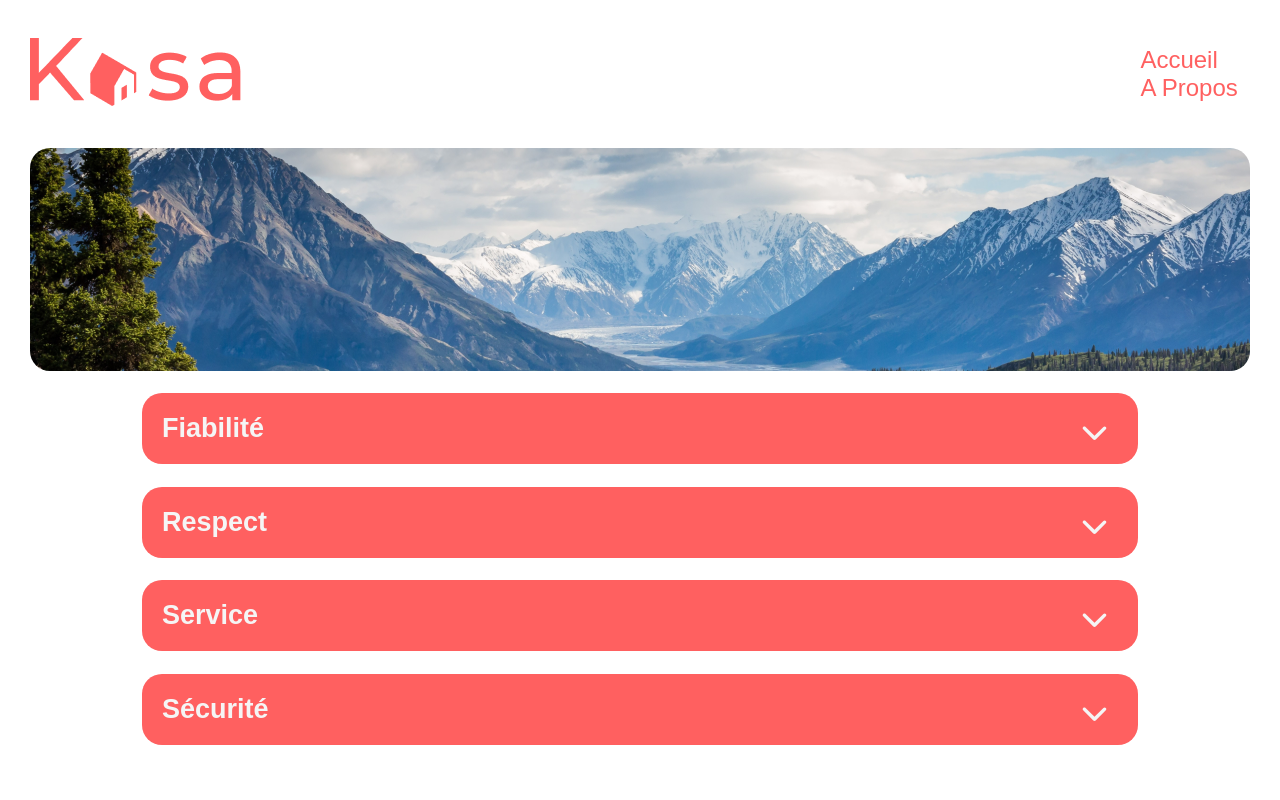
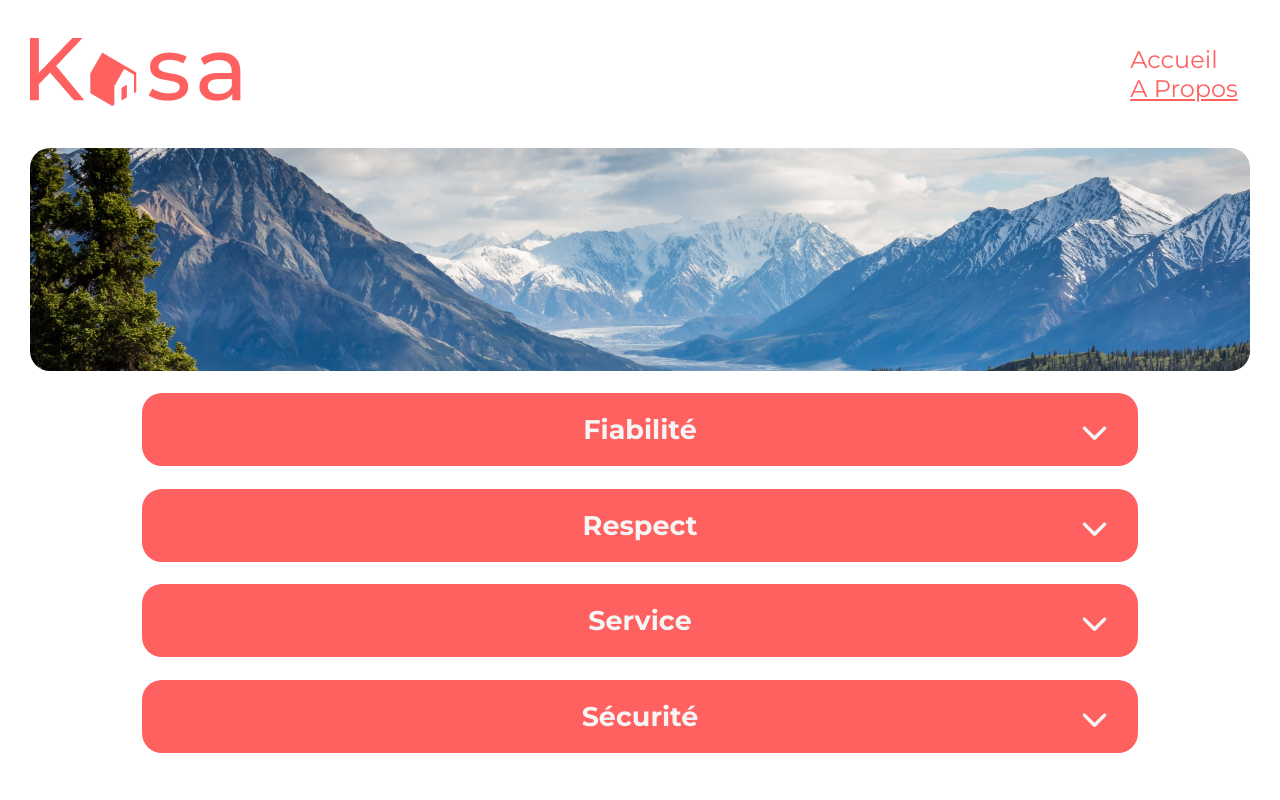
Before and after one commit to lauradauzat/Kasa_Dauzat_Laura, a React (Create React App) app: page /about in a window 1280 px wide. Shown: the top 800 px of the page. Built offline with nearby package versions, Linux system fonts and the light colour scheme.

Commit message:
cleaned v1.0

```diff
--- a/src/App.css
+++ b/src/App.css
@@ -1,3 +1,7 @@
+@import '~@fortawesome/fontawesome-svg-core/styles.css';
+@import url('https://fonts.googleapis.com/css2?family=Montserrat:wght@400;500;600;700;800;900&display=swap');
+
+
 .App {
   text-align: center;
 }
--- a/src/App.js
+++ b/src/App.js
@@ -1,42 +1,44 @@
-//import logo from './logo.svg';
-// import './App.css';
-//import { Route, Routes } from "react-router-dom"
-// import Logement from './components/Logement';
-// import Home from './components/Home';
+import React from 'react';
+
+import {
+  RouterProvider
+} from "react-router-dom";
+
+
+
+import './index.css';
+import './App.css';
+
+
+import Footer from './components/Footer';
+import router from './components/Router';
+
+
 
 function App() {
+
+
+
   return (
 
     //Initial Content
-    // <div className="App">
-    //   <header className="App-header">
-    //     <img src={logo} className="App-logo" alt="logo" />
-    //     <p>
-    //       Edit <code>src/App.js</code> and save to reload.
-    //     </p>
-    //     <p>
-    //       Coucou
-    //     </p>
-    //     <a
-    //       className="App-link"
-    //       href="https://reactjs.org"
-    //       target="_blank"
-    //       rel="noopener noreferrer"
-    //     >
-    //       Learn React
-    //     </a>
-    //   </header>
-    // </div>
+    <div className="App">
+        <>
+
+        <RouterProvider router={router}>
+
+
+
+        </RouterProvider>
+
+        <Footer />
+        </>
+
+
+    </div>
   );
 
-  //Web Dev Simplified version
-    // <>
-    // <h1> This is  a test</h1>
-    //    <Routes>
-    //     <Route path="/" element={<Home/>} />
-    //     <Route path="/books" element={<Logement />} />
-    //   </Routes>
-    // </>
+
 
 }
 
--- a/src/components/About.jsx
+++ b/src/components/About.jsx
@@ -1,7 +1,4 @@
 import Header from './Header'
-// import { FontAwesomeIcon } from '@fortawesome/react-fontawesome'
-// import { faChevronDown } from "@fortawesome/free-solid-svg-icons"
-//import { useEffect, useRef } from 'react';
 import Collapse from './Collapse';
 
 
@@ -15,28 +12,28 @@ function About() {
             <div className="caroussel about" />
             <div className="about main-content">
 
-             <Collapse title="Fiabilité" content={`
+             <Collapse title="Fiabilité" content={<p>{`
                        Les annonces postées sur Kasa garantissent une fiabilité totale.
                        Les photos sont conformes aux logements, et toutes les
                        informations sont régulièrement vérifiées par nos équipes.
-                       `
+                       ` }</p>
              } />
-             <Collapse title="Respect" content={`La bienveillance fait partie des valeurs fondatrices de Kasa.
+             <Collapse title="Respect" content={<p>{`La bienveillance fait partie des valeurs fondatrices de Kasa.
                     Tout comportement discriminatoire ou de perturbation du
-                    voisinage entraînera une exclusion de notre plateforme.`} />
+                    voisinage entraînera une exclusion de notre plateforme.`}</p>} />
 
-             <Collapse title="Service" content={` Nos équipes se tiennent à votre disposition pour vous fournir une
+             <Collapse title="Service" content={<p>{` Nos équipes se tiennent à votre disposition pour vous fournir une
                     expérience parfaite. N'hésitez pas à nous contacter si vous
-                    avez la moindre question.`} />
+                    avez la moindre question.`}</p>}  />
 
 
-             <Collapse title="Sécurité" content={`La sécurité est la priorité de Kasa. Aussi bien pour nos hôtes
+             <Collapse title="Sécurité" content={<p>{`La sécurité est la priorité de Kasa. Aussi bien pour nos hôtes
                     que pour les voyageurs, chaque logement correspond aux critères
                     de sécurité établis par nos services. En laissant une note aussi
                     bien à l'hôte qu'au locataire, cela permet à nos équipes de
                     vérifier que les standards sont bien respectés. Nous organisons
                     également des ateliers sur la sécurité domestique pour nos
-                    hôtes.`} />
+                    hôtes.`}</p>} />
 
 
             </div>
--- a/src/components/Collapse.jsx
+++ b/src/components/Collapse.jsx
@@ -14,7 +14,7 @@ function Collapse (props) {
       <div className="toggle-container">
         <h2>{title} <FontAwesomeIcon icon={faChevronDown} onClick={handleToggle} className={`${isOpen ? 'open' : ''}`} /></h2>
         <div className="toggle-content" style={{display: isOpen ? 'block' : 'none' }} >
-          <p>{content}</p>
+          {content}
         </div>
       </div>
     );
--- a/src/components/Header.jsx
+++ b/src/components/Header.jsx
@@ -1,25 +1,36 @@
-import { Link } from "react-router-dom";
+import { NavLink } from "react-router-dom";
 import logo from '../img/LOGO.png'
 
 
 function Header() {
+
+  let activeStyle = {
+    textDecoration: "underline",
+  };
+
+
   return (
+
     <header>
     <div className="header-container">
       <div className="logo-container">
-        <Link to={'/'}>
+        <NavLink to='/'>
           <img src={logo} alt="" srcSet="" />
-        </Link>
+        </NavLink>
       </div>
 
       <div className="nav-container">
         <nav>
         <ul>
           <li>
-            <Link to={`/`}>Accueil</Link>
+            <NavLink to='/' style={({ isActive }) =>
+              isActive ? activeStyle : undefined
+            }>Accueil</NavLink>
           </li>
           <li>
-            <Link to={`/about`}>A Propos</Link>
+            <NavLink to='/about' style={({ isActive }) =>
+              isActive ? activeStyle : undefined
+            }>A Propos</NavLink>
           </li>
         </ul>
         </nav>
--- a/src/components/LogementInfo.jsx
+++ b/src/components/LogementInfo.jsx
@@ -1,5 +1,5 @@
 import { FontAwesomeIcon } from '@fortawesome/react-fontawesome'
-import { faStar, faChevronDown } from '@fortawesome/free-solid-svg-icons'
+import { faStar } from '@fortawesome/free-solid-svg-icons'
 import Collapse from './Collapse';
 
 function LogementInfo ({logement}){
@@ -12,8 +12,8 @@ function LogementInfo ({logement}){
           <h1 className="logement-name">{logement.title}</h1>
           <span className="logement-location"> </span>
           <div className="logement-tags">
-              {logement.tags.map((tag) => (
-                    <div className="tag">{tag}</div>
+              {logement.tags.map((tag, index) => (
+                    <div className="tag" key={index}>{tag}</div>
                 ))}
           </div>
         </div>
@@ -41,7 +41,7 @@ function LogementInfo ({logement}){
       <div className="info-main-container">
         <div className="left-main">
 
-          <Collapse title="Description" content={logement.description} />
+          <Collapse title="Description" content={<p>{logement.description}</p>} />
 
         </div>
 
@@ -49,8 +49,8 @@ function LogementInfo ({logement}){
 
         <Collapse title="Équipements" content={
           <ul className="equipments">
-            {logement.equipments.map((equipment) => (
-              <li>{equipment}</li>
+            {logement.equipments.map((equipment, index) => (
+              <li key={index}>{equipment}</li>
             ))}
           </ul>
         } />
--- /dev/null
+++ b/src/components/Router.jsx
@@ -0,0 +1,24 @@
+import { createBrowserRouter } from 'react-router-dom';
+import About from './About';
+import Error from './Error';
+import Home from './Home';
+import Logement from './Logement';
+
+const router = createBrowserRouter([
+    {
+      path: "/",
+      element: <Home />,
+      errorElement: <Error />,
+    },
+    {
+      path: "logement/:id",
+      element: <Logement />,
+    },
+    {
+      path: "about",
+      element: <About />,
+    },
+
+  ]);
+
+  export default router
--- a/src/index.js
+++ b/src/index.js
@@ -1,46 +1,9 @@
 import React from 'react';
 import ReactDOM from 'react-dom/client';
-import {
-  createBrowserRouter,
-  RouterProvider,
-  useParams
-} from "react-router-dom";
+import App from './App';
 
-//import { BrowserRouter } from "react-router-dom"
-import './index.css';
-//import App from './App';
-import './App.css';
+import reportWebVitals from './reportWebVitals';
 
-import Logement from './components/Logement';
-import Home from './components/Home';
-import Error from './components/Error';
-import reportWebVitals from './reportWebVitals';
-import About from './components/About';
-//import Header from './components/Header';
-import Footer from './components/Footer';
-
-
-// import logo from './img/LOGO.png'
-
-
-
-
-const router = createBrowserRouter([
-  {
-    path: "/",
-    element: <Home />,
-    errorElement: <Error />,
-  },
-  {
-    path: "logement/:id",
-    element: <Logement />,
-  },
-  {
-    path: "about",
-    element: <About />,
-  },
-
-]);
 
 const root = ReactDOM.createRoot(document.getElementById('root'));
 root.render(
@@ -48,18 +11,8 @@ root.render(
 
   <React.StrictMode>
 
+      <App />
 
-    <RouterProvider router={router}>
-      <link
-        href="https://fonts.googleapis.com/css2?family=Montserrat:wght@400;500;600;700;800;900&display=swap"
-        rel="stylesheet"
-      />
-      <script src="https://kit.fontawesome.com/44a9982843.js" crossOrigin="anonymous"></script>
-
-    </RouterProvider>
-
-
-    <Footer />
   </React.StrictMode>
 
   </>
```
